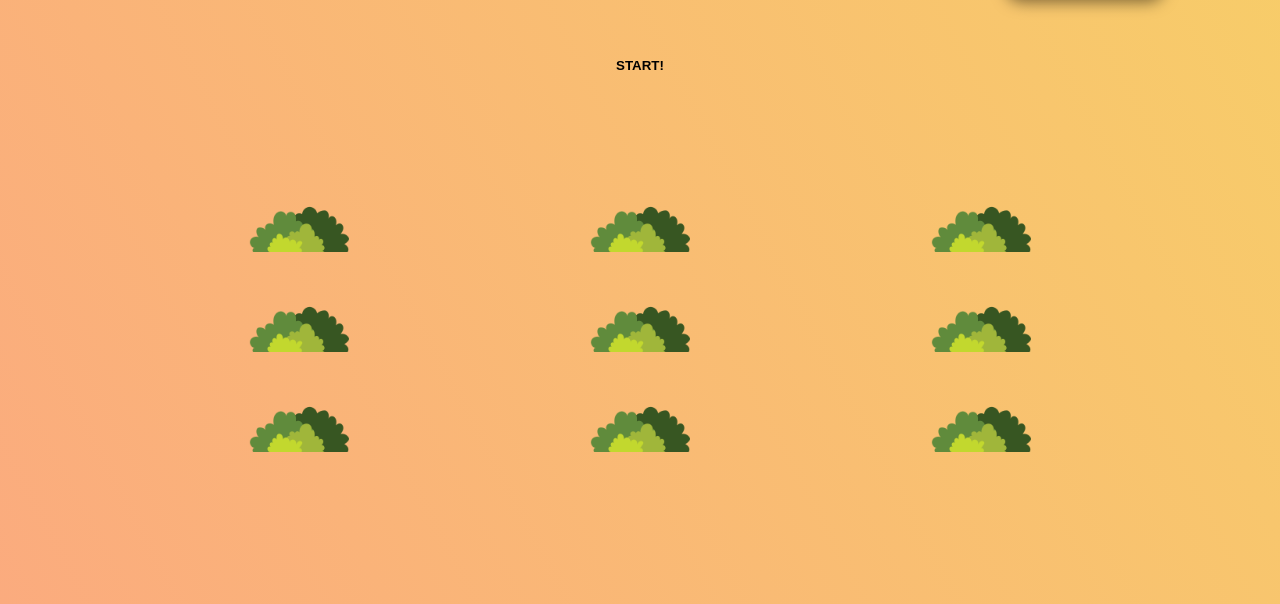
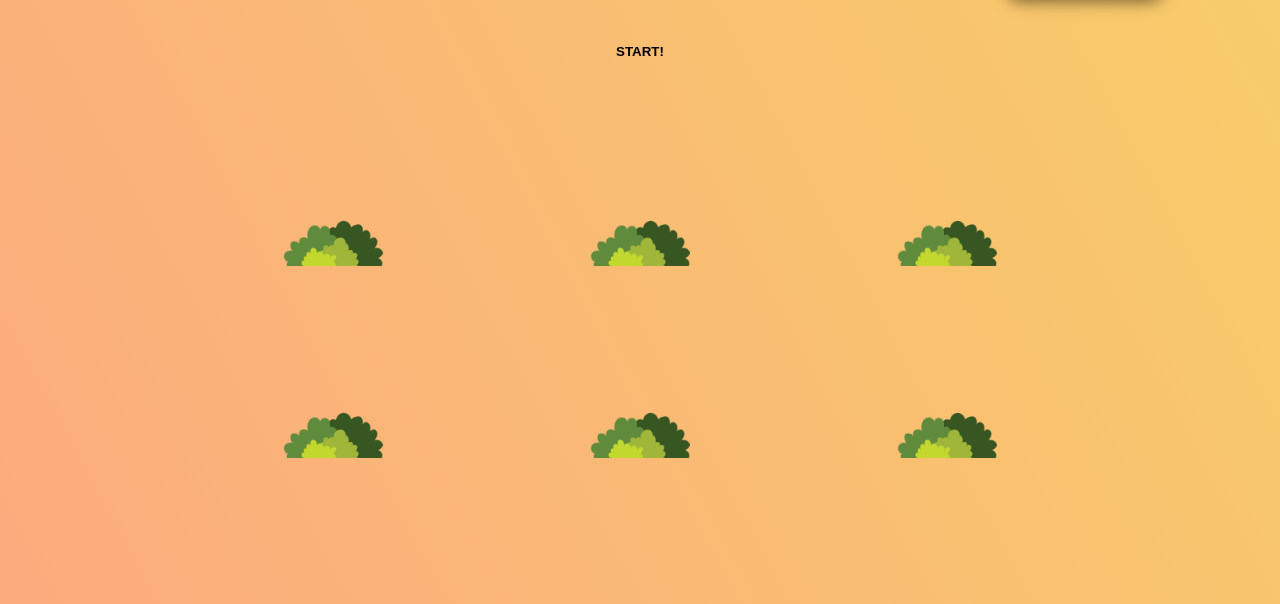
Before and after one commit to erguder/Catch-the-Bunny, a plain HTML site: page index.html in a window 1280 px wide. Shown: the part 196-800 px from the top of the page. Drawn offline with Linux system fonts and the light colour scheme; a web font is replaced by a local one.

Commit message:
screen fixed

```diff
--- a/index.html
+++ b/index.html
@@ -31,22 +31,13 @@
           <div class="bush bush3">
             <div class="bunny"></div>
           </div>
-          <div class="bush bush4">
+          <div class="bush bottom bush4">
             <div class="bunny"></div>
           </div>
-          <div class="bush bush5">
+          <div class="bush bottom bush5">
             <div class="bunny"></div>
           </div>
-          <div class="bush bush6">
-            <div class="bunny"></div>
-          </div>
-          <div class="bush bush7">
-            <div class="bunny"></div>
-          </div>
-          <div class="bush bush8">
-            <div class="bunny"></div>
-          </div>
-          <div class="bush bush9">
+          <div class="bush bottom bush6">
             <div class="bunny"></div>
           </div>
         </div>
--- a/style.css
+++ b/style.css
@@ -1,5 +1,6 @@
 html{
-  height: 100vh;
+  height: 100%;
+  width: 100%;
 }
 
 body {
@@ -22,6 +23,8 @@ h1 {
 }
 
 .container{
+  margin-left: 5%;
+  margin-right: 5%;
   display: flex;
   flex-direction: column;
   align-items: center;
@@ -46,13 +49,14 @@ h1 {
   display: flex;
   flex-wrap: wrap;
   margin-bottom: 0;
-  margin-top: 5%;
 }
 
 .bush {
   flex: 1 0 33.33%;
   overflow: hidden;
   position: relative;
+  height: 100%;
+  padding-top: 10%;
 }
 
 .bush:after {
@@ -69,12 +73,14 @@ h1 {
 
 .bunny {
   background: url('bunny.png') bottom center no-repeat;
-  background-size: 60%;
+  background-size: 50%;
   position: absolute;
   top: 100%;
   width: 100%;
   height: 100%;
   transition:all 0.4s;
+  z-index: 1;
+  cursor:grabbing;
 }
 
 .bush.up .bunny {
@@ -90,7 +96,7 @@ h1 {
   overflow: hidden;
   padding: 15px;
   text-align: center;
-  margin-top: 30%;
+  margin-top: 20%;
   background: transparent;
   text-transform: uppercase;
   font-weight: 900;
```
